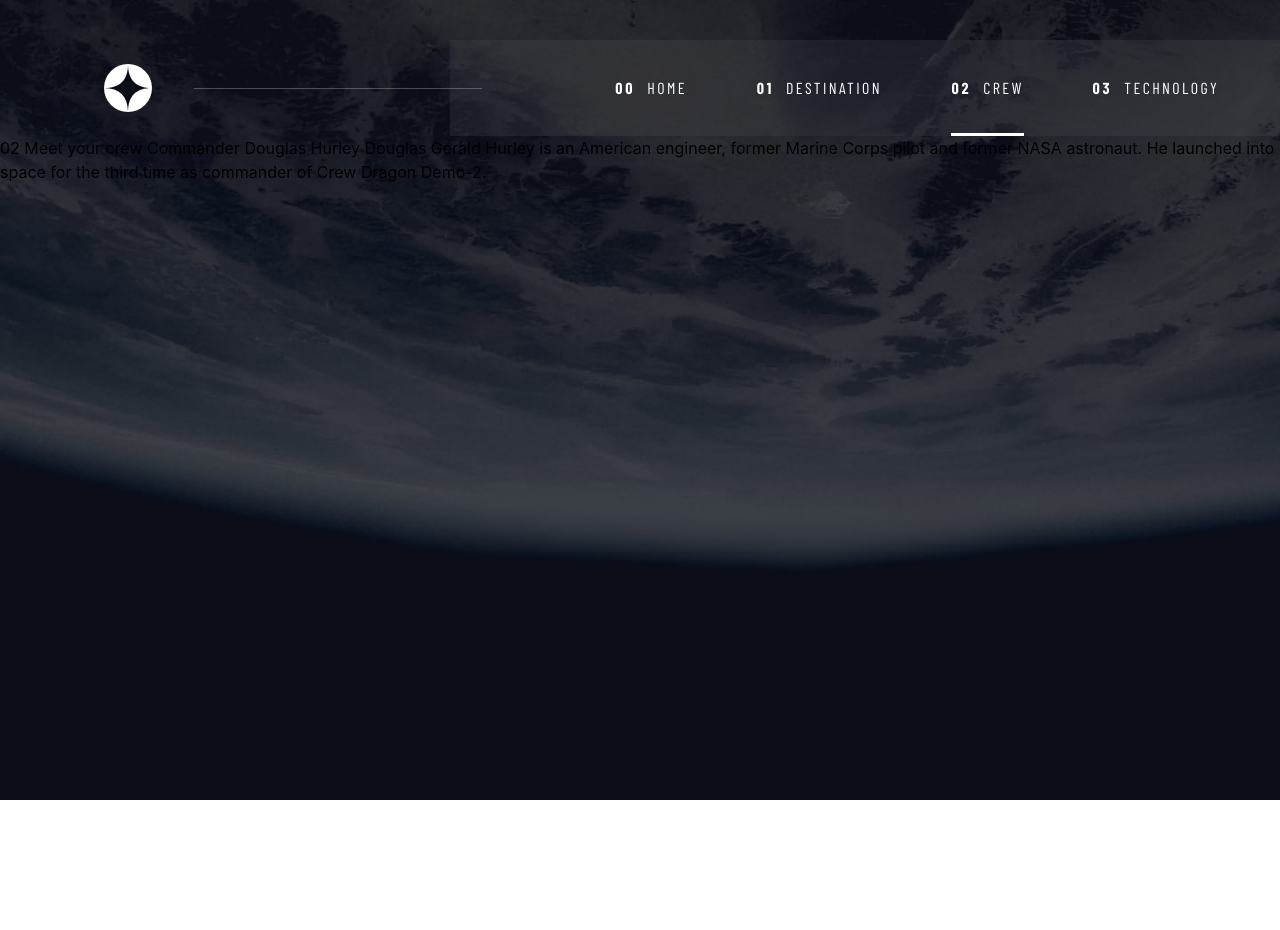
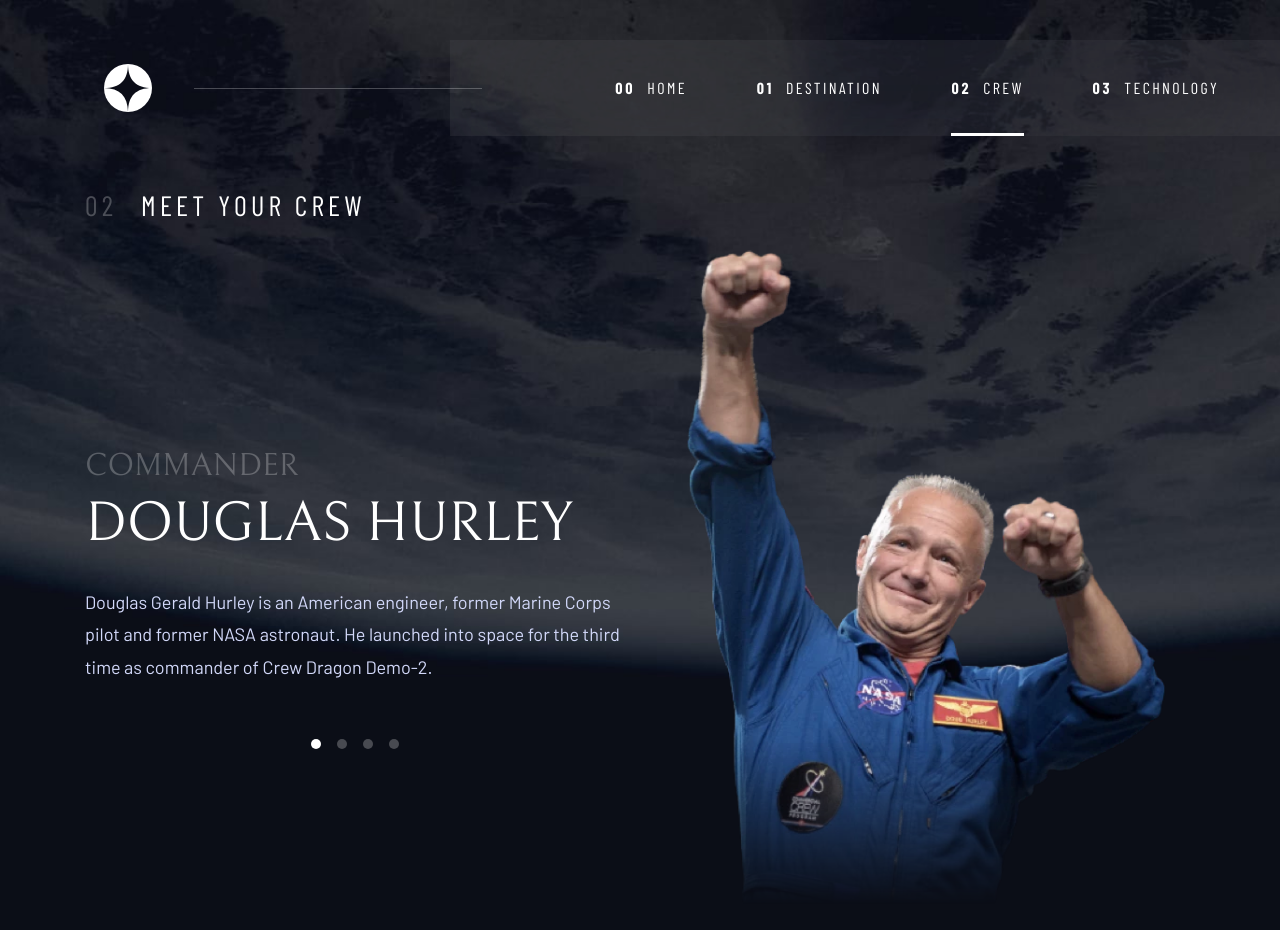
Before and after one commit to berefire/space-tourism-multi-page-website, a website built with Vite: page crew.html in a window 1280 px wide. Before the commit the page ends 800 px from the top, so only its background shows below. Built offline with nearby package versions, Linux system fonts and the light colour scheme.

Commit message:
feat(crew): enhance crew section with structured layout and accessibility features

```diff
--- a/crew.html
+++ b/crew.html
@@ -1,5 +1,6 @@
 <!DOCTYPE html>
 <html lang="en" translate="no">
+
 <head>
   <!-- @include head-shared.html -->
 
@@ -19,7 +20,8 @@
   <meta property="og:image:type" content="image/jpeg">
   <meta property="og:image:width" content="1200">
   <meta property="og:image:height" content="630">
-  <meta property="og:image:alt" content="Space Tourism crew members including the commander, mission specialist, pilot, and flight engineer">
+  <meta property="og:image:alt"
+    content="Space Tourism crew members including the commander, mission specialist, pilot, and flight engineer">
   <meta property="og:site_name" content="Space Tourism">
   <meta property="og:locale" content="en_US">
 
@@ -29,8 +31,10 @@
   <meta name="twitter:description"
     content="Meet the crew behind your journey to space, from mission commanders to flight engineers with real spaceflight experience.">
   <meta name="twitter:image" content="https://YOUR-DOMAIN.com/images/og-crew.jpg">
-  <meta name="twitter:image:alt" content="Space Tourism crew members including the commander, mission specialist, pilot, and flight engineer">
+  <meta name="twitter:image:alt"
+    content="Space Tourism crew members including the commander, mission specialist, pilot, and flight engineer">
 </head>
+
 <body
   class="min-h-dvh bg-no-repeat bg-cover bg-center bg-[url(/src/assets/images/crew/background-crew-mobile.jpg)] md:bg-[url(/src/assets/images/crew/background-crew-tablet.jpg)] lg:bg-[url(/src/assets/images/crew/background-crew-desktop.jpg)] flex flex-col">
   <a href="#main-content" class="skip-link">
@@ -39,13 +43,64 @@
 
   <!-- @include site-header.html -->
 
-  02 Meet your crew
+  <main id="main-content" class="flex flex-1 px-6 py-6 md:px-10 md:py-10
+ lg:py-12">
+    <div class="page-content">
+      <!-- Page heading -->
+      <h1 class="page-heading">
+        <span class="text-white/25" aria-hidden="true">02</span>
+        Meet your crew
+      </h1>
 
-  Commander
-  Douglas Hurley
+      <!-- Crew member -->
+      <div class="crew-layout grid grid-cols-1 items-center lg:grid-cols-2 gap-8">
+        <div class="mbs-10 flex flex-col gap-6 items-center">
+          <div id="crew-panel" role="tabpanel" aria-labelledby="tab-douglas-hurley" tabindex="0" class="crew-panel"
+            data-crew-panel>
+            <div class="flex flex-col gap-6 items-center lg:items-start">
+              <div class="flex flex-col">
+                <p class="font-heading uppercase text-white/25 text-center lg:text-start text-[1.125rem] md:text-2xl lg:text-[2rem]" data-crew-role>Commander</p>
+                <h2 class="font-heading text-white uppercase text-center lg:text-start text-2xl md:text-[2.5rem] lg:text-[3.5rem]" data-crew-name>Douglas Hurley</h2>
+              </div>
+              <p class="info-description lg:text-start max-w-[38ch] md:max-w-[56ch] lg:max-w-[53ch] pbe-8 md:pbe-0" data-crew-bio>
+                Douglas Gerald Hurley is an American engineer, former Marine Corps pilot and former NASA astronaut. He launched into space for the third time as commander of Crew Dragon Demo-2.
+              </p>
+            </div>
+          </div>
 
-  Douglas Gerald Hurley is an American engineer, former Marine Corps pilot
-  and former NASA astronaut. He launched into space for the third time as
-  commander of Crew Dragon Demo-2.
+          <div class="crew-dots" role="tablist" aria-label="Crew member selection" data-crew-tabs>
+            <button type="button" id="tab-douglas-hurley" role="tab" aria-selected="true" aria-controls="crew-panel"
+              tabindex="0" class="crew-dot focus-ring" data-crew-tab data-id="douglas-hurley">
+              <span class="sr-only">Douglas Hurley, Commander</span>
+            </button>
+
+            <button type="button" id="tab-mark-shuttleworth" role="tab" aria-selected="false" aria-controls="crew-panel"
+              tabindex="-1" class="crew-dot focus-ring" data-crew-tab data-id="mark-shuttleworth">
+              <span class="sr-only">Mark Shuttleworth, Mission Specialist</span>
+            </button>
+
+            <button type="button" id="tab-victor-glover" role="tab" aria-selected="false" aria-controls="crew-panel"
+              tabindex="-1" class="crew-dot focus-ring" data-crew-tab data-id="victor-glover">
+              <span class="sr-only">Victor Glover, Pilot</span>
+            </button>
+
+            <button type="button" id="tab-anousheh-ansari" role="tab" aria-selected="false" aria-controls="crew-panel"
+              tabindex="-1" class="crew-dot focus-ring" data-crew-tab data-id="anousheh-ansari">
+              <span class="sr-only">Anousheh Ansari, Flight Engineer</span>
+            </button>
+          </div>
+        </div>
+        <div class="crew-photo-wrapper grid place-items-center">
+          <picture class="block w-[min(19.25rem,100%)] md:w-77 lg:w-120">
+            <source srcset="/src/assets/images/crew/image-douglas-hurley.webp" type="image/webp" data-crew-source>
+
+            <img src="/src/assets/images/crew/image-douglas-hurley.png" alt="Douglas Hurley, Commander"
+              class="crew-photo" data-crew-image>
+          </picture>
+        </div>
+      </div>
+    </div>
+  </main>
 </body>
+
 </html>
```
